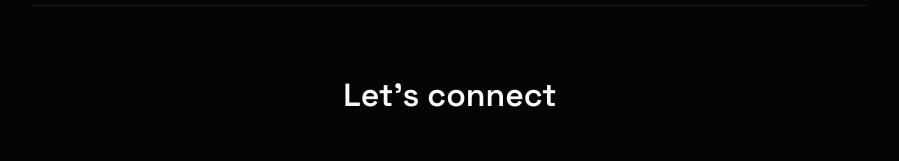
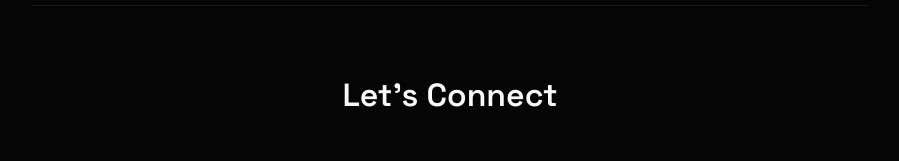
Before and after one commit to cabrt/personal-website, a React (Vite) app: page / in a window 1280 px wide. Shown: the part 4382-4543 px from the top of the page, without its empty margins (0-899 px from the left). Built offline with nearby package versions, Linux system fonts and the light colour scheme.

Commit message:
Sections animate on scroll each time, capitalize Let's Connect

```diff
--- a/src/App.jsx
+++ b/src/App.jsx
@@ -39,7 +39,7 @@ function AnimatedText({ text, className, delay = 0 }) {
 
 function Section({ children, className, delay = 0 }) {
   const ref = useRef(null)
-  const inView = useInView(ref, { once: true, margin: "-100px" })
+  const inView = useInView(ref, { once: false, margin: "-100px" })
 
   return (
     <motion.div
@@ -190,7 +190,7 @@ function App() {
           <h2 className="section-title">Experience</h2>
         </Section>
 
-        <motion.div className="cards-container" initial="hidden" whileInView="visible" viewport={{ once: true, margin: "-50px" }} variants={stagger}>
+        <motion.div className="cards-container" initial="hidden" whileInView="visible" viewport={{ once: false, margin: "-50px" }} variants={stagger}>
           {experience.map((item, i) => (
             <motion.div key={i} variants={fadeUp}>
               <ExperienceCard {...item} />
@@ -212,7 +212,7 @@ function App() {
           <h2 className="section-title">Projects</h2>
         </Section>
 
-        <motion.div className="cards-container" initial="hidden" whileInView="visible" viewport={{ once: true, margin: "-50px" }} variants={stagger}>
+        <motion.div className="cards-container" initial="hidden" whileInView="visible" viewport={{ once: false, margin: "-50px" }} variants={stagger}>
           {projects.map((item, i) => (
             <motion.div key={i} variants={fadeUp}>
               <ExperienceCard {...item} />
@@ -232,8 +232,8 @@ function App() {
         <Section delay={0.2}>
           <footer className="contact">
             <div className="contact-content">
-              <h3 className="contact-title">Let's connect</h3>
-              <motion.div className="contact-grid" initial="hidden" whileInView="visible" viewport={{ once: true }} variants={stagger}>
+              <h3 className="contact-title">Let's Connect</h3>
+              <motion.div className="contact-grid" initial="hidden" whileInView="visible" viewport={{ once: false }} variants={stagger}>
                 <motion.a href="mailto:cabrt2@gmail.com" className="contact-item" variants={fadeUp} whileHover={{ y: -4 }}>
                   <span className="contact-label">Email</span>
                   <span className="contact-value">cabrt2@gmail.com</span>
--- a/src/components/SkillsSection.jsx
+++ b/src/components/SkillsSection.jsx
@@ -35,11 +35,11 @@ export default function SkillsSection() {
           className="skills-category"
           initial={{ opacity: 0, y: 30 }}
           whileInView={{ opacity: 1, y: 0 }}
-          viewport={{ once: true, margin: "-50px" }}
+          viewport={{ once: false, margin: "-50px" }}
           transition={{ duration: 0.5, delay: idx * 0.1 }}
         >
           <h3 className="skills-category-title">{category.title}</h3>
-          <motion.div className="skills-list" initial="hidden" whileInView="visible" viewport={{ once: true }} variants={container}>
+          <motion.div className="skills-list" initial="hidden" whileInView="visible" viewport={{ once: false }} variants={container}>
             {category.items.map((skill, i) => (
               <motion.span key={i} className="skill-tag" variants={item} whileHover={{ y: -4, scale: 1.05, transition: { duration: 0.2 } }}>
                 {skill}
```
